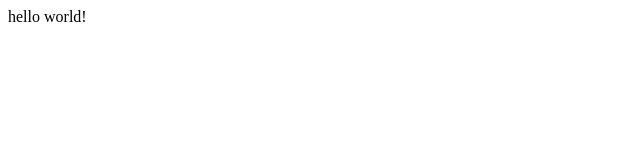
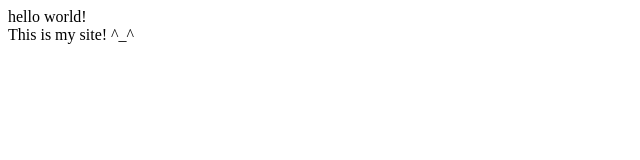
Before and after one commit to XuJianxing/XuJianxing.github.io, a plain HTML site: page index.html in a window 1280 px wide. Shown: the whole page, without its empty margins (0-640 px from the left). Drawn offline with Linux system fonts and the light colour scheme.

Commit message:
Update index.html

```diff
--- a/index.html
+++ b/index.html
@@ -1 +1,2 @@
 <div>hello world!<div>
+<div>This is my site! ^_^<div
```
